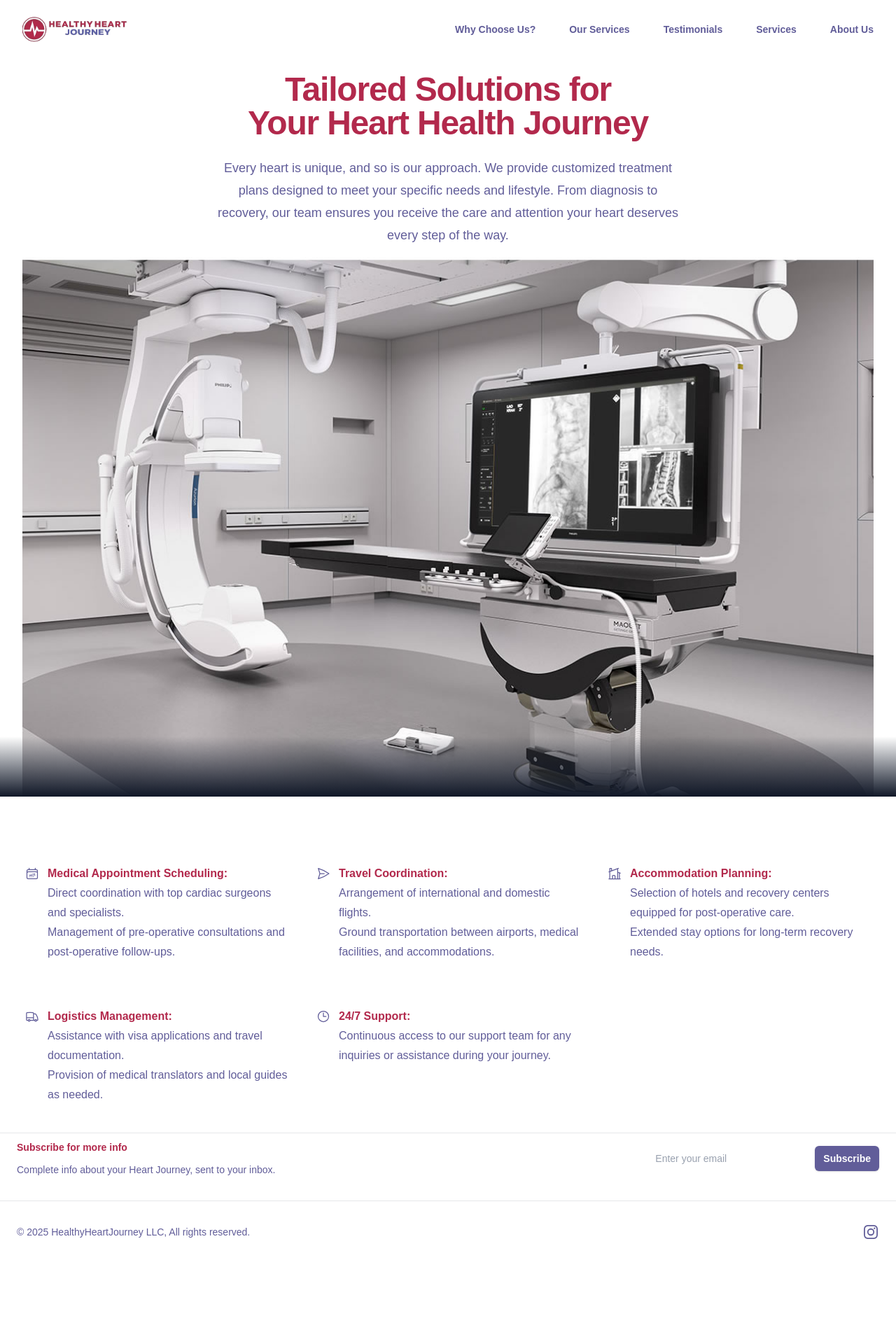
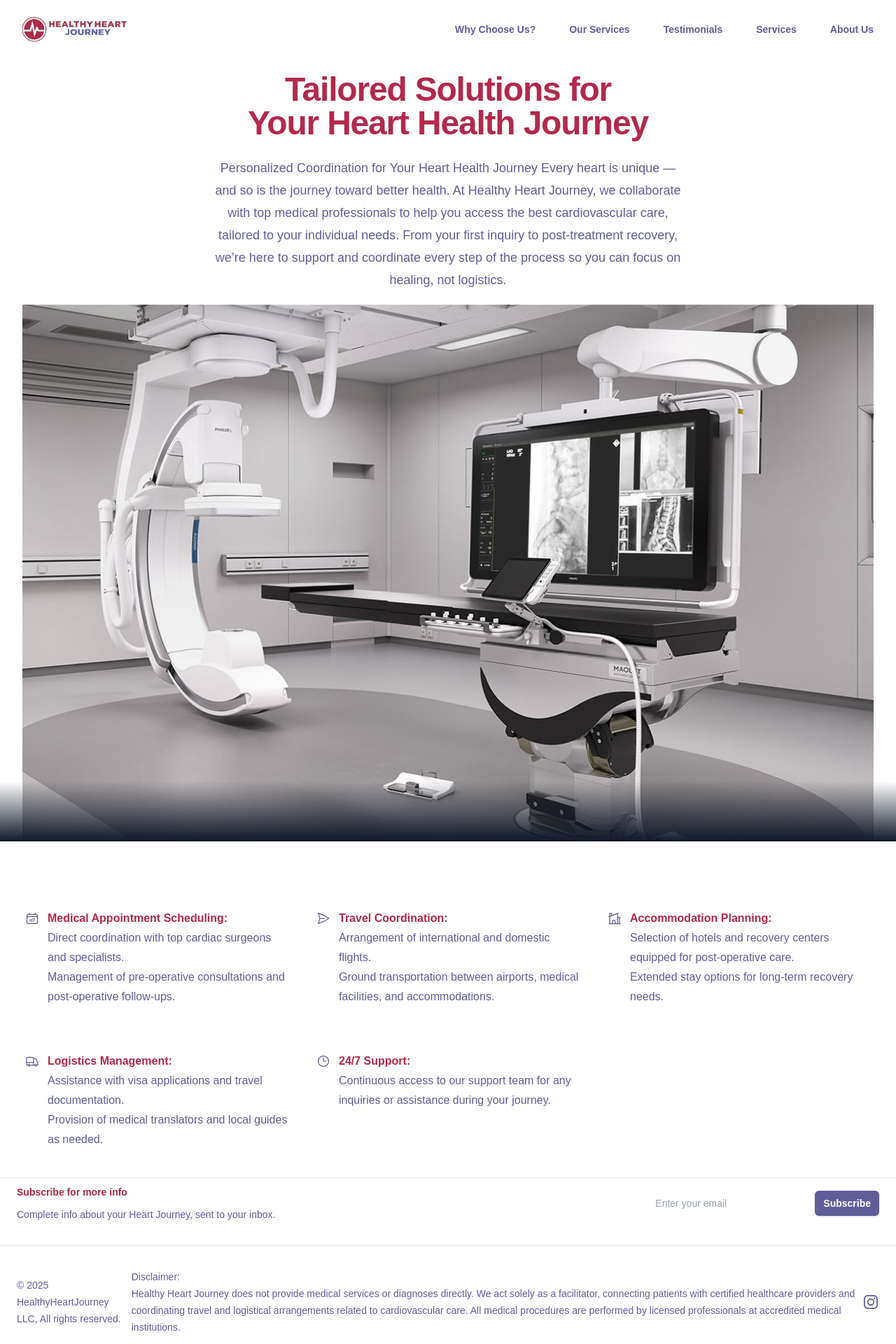
Before and after one commit to Bostel87/HealthyHeartJourneyNext, a Next.js app: page /services in a window 1280 px wide. Shown: the top 1920 px of the page at 70% size. Before the commit the page ends 1796 px from the top, so only its background shows below. Built offline with nearby package versions, Linux system fonts and the light colour scheme.

Commit message:
update changes

```diff
--- a/src/app/about/ui/About.tsx
+++ b/src/app/about/ui/About.tsx
@@ -5,7 +5,7 @@ export default function About() {
           <p className="text-base/7 font-semibold text-[#615d99]">Healthy Heart Journey</p>
           <h2 className="mt-2 text-5xl font-semibold tracking-tight text-[#b2294c] sm:text-7xl">Bridging Healthcare & Travel for a Heart-Healthy Future</h2>
           <p className="mt-8 text-pretty text-lg font-medium text-[#615d99] sm:text-xl/8">
-          Healthy Heart Journey is a premium medical travel service specializing in heart surgery and endovascular procedures. We connect patients with world-class heart specialists while ensuring smooth travel and comfortable recovery accommodations.
+          Healthy Heart Journey is a premium medical travel coordination service specializing in heart surgery and endovascular procedures. We connect patients with world-class cardiovascular specialists and provide full support with travel logistics, accommodations, and recovery planning — ensuring a seamless, stress-free experience every step of the way.
           </p>
         </div>
       </div>
--- a/src/app/services/ui/Services.tsx
+++ b/src/app/services/ui/Services.tsx
@@ -50,7 +50,7 @@ export const Services = () => {
               Tailored Solutions for Your Heart Health Journey
               </p>
               <p className="mt-6 text-lg/8 text-[#615d99]">
-              Every heart is unique, and so is our approach. We provide customized treatment plans designed to meet your specific needs and lifestyle. From diagnosis to recovery, our team ensures you receive the care and attention your heart deserves every step of the way.
+              Personalized Coordination for Your Heart Health Journey Every heart is unique — and so is the journey toward better health. At Healthy Heart Journey, we collaborate with top medical professionals to help you access the best cardiovascular care, tailored to your individual needs. From your first inquiry to post-treatment recovery, we’re here to support and coordinate every step of the process so you can focus on healing, not logistics.
               </p>
             </div>
           </div>
--- a/src/components/footer/Footer.tsx
+++ b/src/components/footer/Footer.tsx
@@ -44,7 +44,7 @@ const navigation = {
     // },
     {
       name: 'Instagram',
-      href: '#',
+      href: 'https://www.instagram.com/healthyheartjourney.us?igsh=ZTFhMGxramVqZm81',
       icon: (props: any) => (
         <svg fill="currentColor" viewBox="0 0 24 24" {...props}>
           <path
@@ -169,8 +169,12 @@ export default function Footer() {
             </a>
           ))}
         </div>
-        <p className="mt-8 text-sm/6 text-[#615d99] md:order-1 md:mt-0">
+        <p className="mt-8 col-span-1 text-sm/6 text-[#615d99] md:order-1 md:mt-0">
           &copy; 2025 HealthyHeartJourney LLC, All rights reserved.
+        </p>
+        <p className="col-span-4 mt-8 text-sm/6 text-[#615d99] md:order-1 md:mt-0">
+        Disclaimer:<br/>
+        Healthy Heart Journey does not provide medical services or diagnoses directly. We act solely as a facilitator, connecting patients with certified healthcare providers and coordinating travel and logistical arrangements related to cardiovascular care. All medical procedures are performed by licensed professionals at accredited medical institutions.
         </p>
       </div>
       {/* </div> */}
--- a/src/components/services/Services.tsx
+++ b/src/components/services/Services.tsx
@@ -51,7 +51,8 @@ export default function Services() {
         <div className="mx-auto max-w-2xl lg:mx-0">
           <h2 className="text-5xl font-semibold tracking-tight text-white sm:text-7xl">Our Services</h2>
           <p className="mt-8 text-pretty text-lg font-medium text-gray-300 sm:text-xl/8">
-          We offer a comprehensive range of cardiovascular treatments, from minimally invasive procedures to complex heart surgeries. Our expert team provides personalized care, advanced diagnostics, and state-of-the-art surgical solutions to ensure the best outcomes. Your heart health is our priority.
+          We specialize in coordinating access to a wide range of cardiovascular treatments — from minimally invasive procedures to complex heart surgeries — performed by trusted medical partners. Through our carefully selected network of specialists and accredited clinics, we help patients receive personalized care and cutting-edge treatment options.
+We manage all travel, accommodations, and post-treatment logistics so you can focus fully on your health and recovery.
           </p>
         </div>
         <div className="mx-auto mt-16 grid max-w-2xl grid-cols-1 gap-6 sm:mt-20 lg:mx-0 lg:max-w-none lg:grid-cols-3 lg:gap-8">
```
